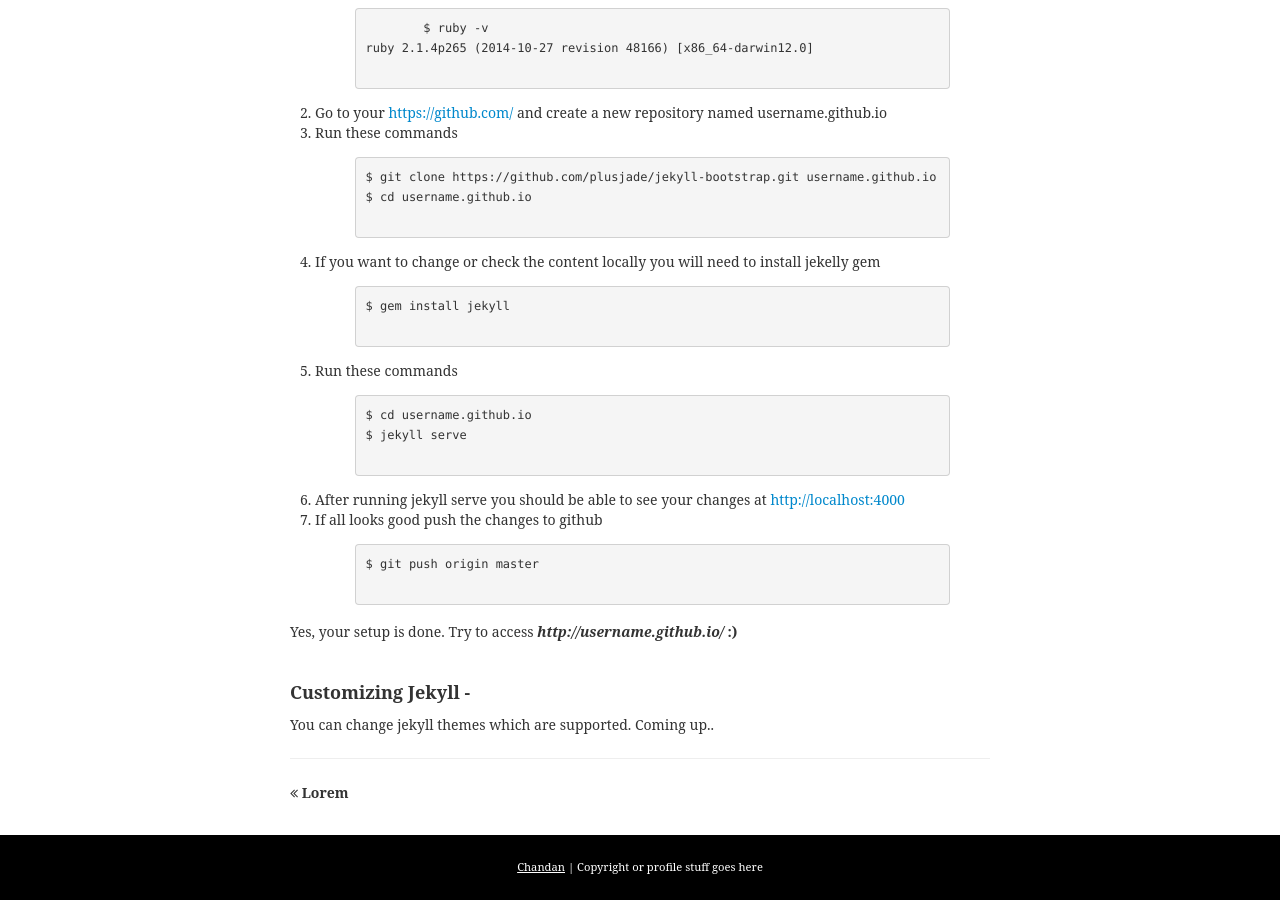
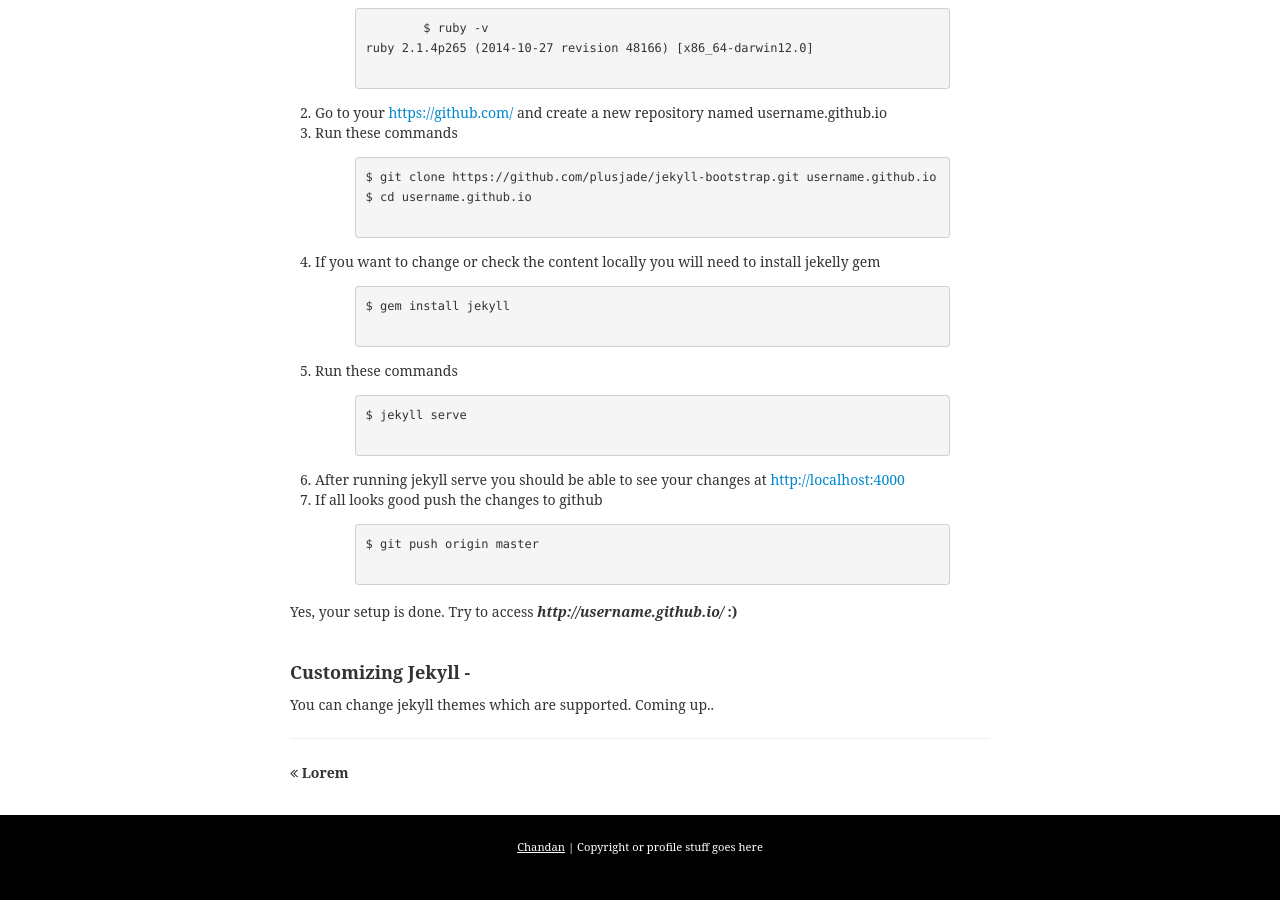
Before and after one commit to Chandan-Nayak/Chandan-Nayak.github.io, a Jekyll site: the page built from _posts/2015-02-16-first-post.md, in a window 1280 px wide and 900 px high, scrolled down 1046 px. Built offline with Jekyll 4.4.1, drawn with Linux system fonts in a browser that asks for light colours; some web fonts are replaced.

Commit message:
update post

```diff
--- a/_posts/2015-02-16-first-post.md
+++ b/_posts/2015-02-16-first-post.md
@@ -50,7 +50,6 @@
 		<li>
 		Run these commands
 	{% highlight ruby %}
-$ cd username.github.io
 $ jekyll serve
 	{% endhighlight %}
 	</li>
```
